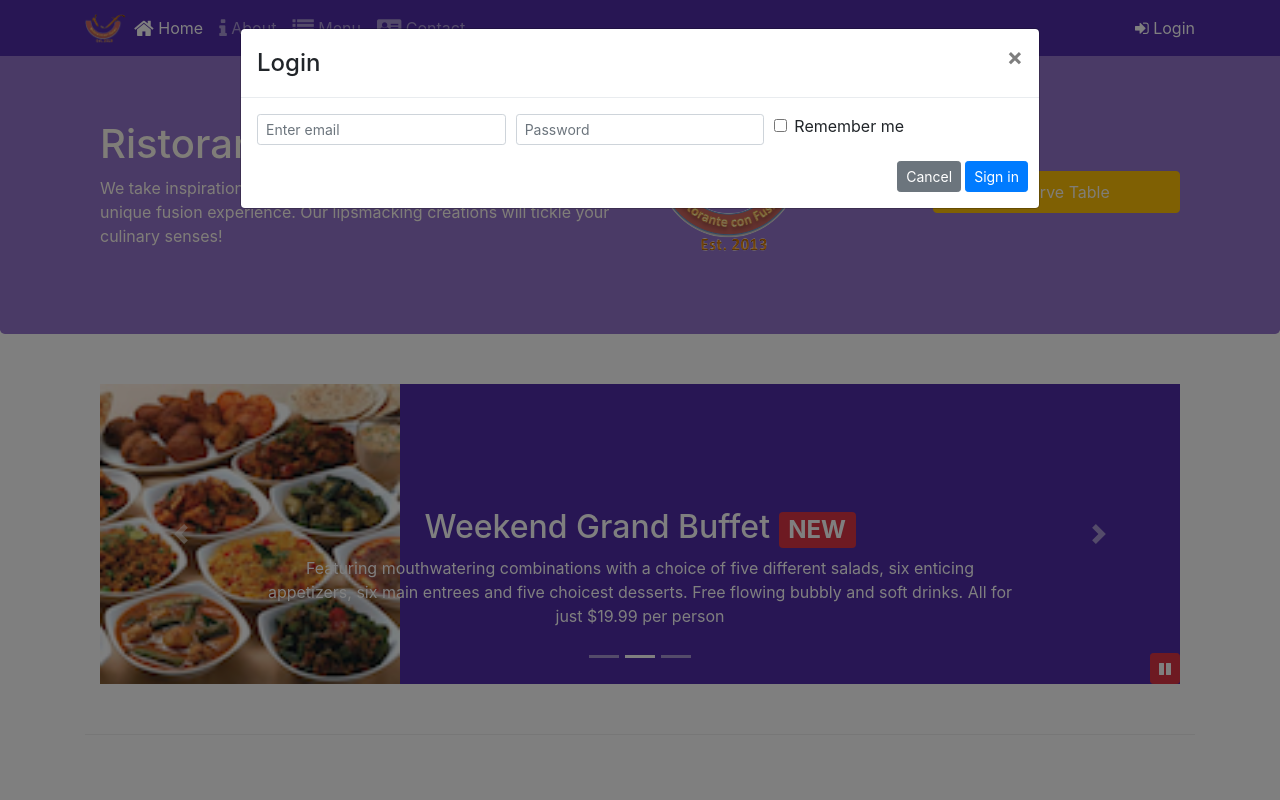
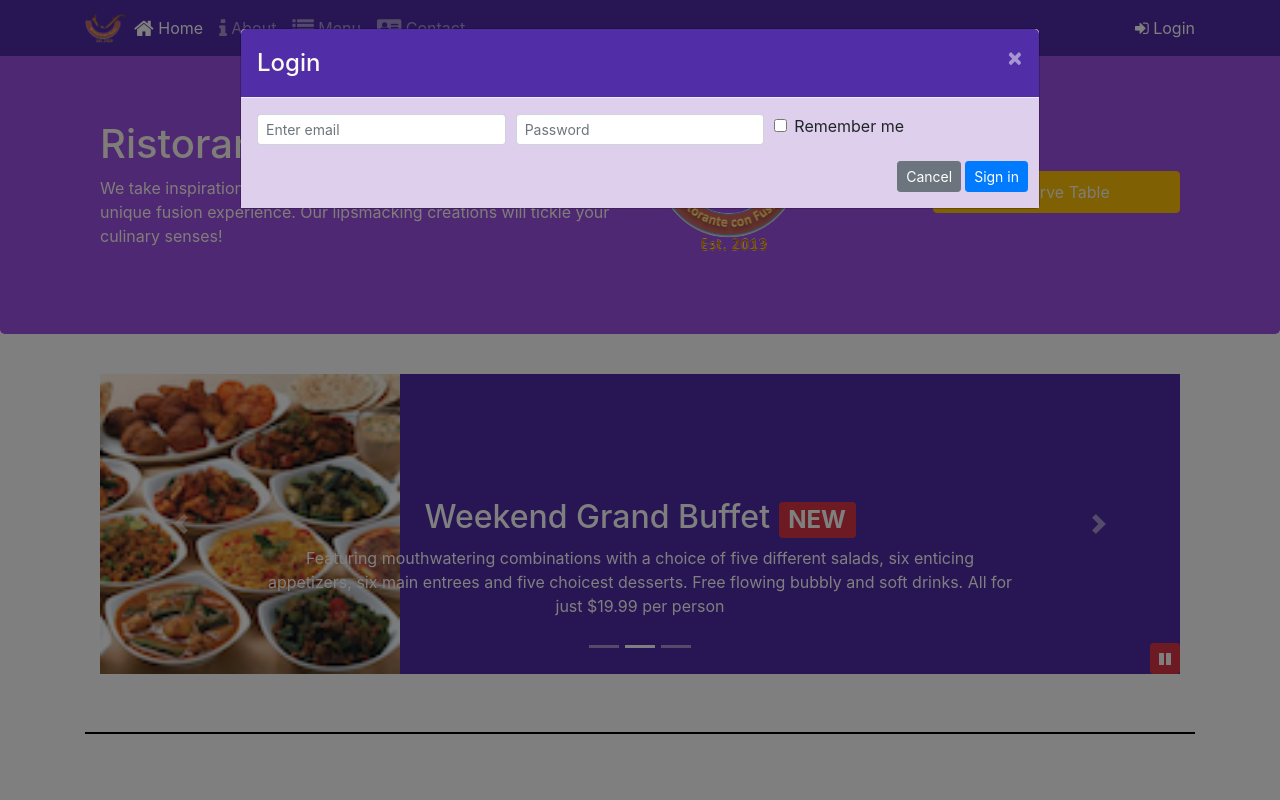
Before and after one commit to av392172/bootstrap, a website: page index.html in a window 1280 px wide. Both pictures are taken after a click on the link "Login". Shown: the top 800 px of the page. Drawn offline with nearby package versions, Linux system fonts and the light colour scheme; files that its build step writes are made by us from their sources.

Commit message:
Complete

```diff
--- a/contactus.html
+++ b/contactus.html
@@ -13,7 +13,7 @@
     <link rel="stylesheet" href="node_modules/bootstrap/dist/css/bootstrap.min.css">
     <link rel="stylesheet" href="node_modules/font-awesome/css/font-awesome.min.css">
     <link rel="stylesheet" href="node_modules/bootstrap-social/bootstrap-social.css">
-    <link href="css/styles.css" rel="stylesheet">
+    <link href="css/styles-old.css" rel="stylesheet">
 </head>
 
 <body>
--- a/css/styles-old.css
+++ b/css/styles-old.css
@@ -57,3 +57,13 @@ body{
     position: absolute;
     z-index: 1;
 }
+.modal-header{
+    background-color: #512DA8;
+    color: floralwhite;
+}
+.modal-body{
+    background-color: rgb(222, 207, 236);
+}
+.close{
+    color: white;
+}
--- a/css/styles.scss
+++ b/css/styles.scss
@@ -74,3 +74,13 @@ body{
     bottom: 0px;
     z-index: 1;
 }
+.modal-header{
+    background-color: $background-dark;
+    color: $lt-gray;
+}
+.modal-body{
+    background-color: $background-pale;
+}
+.close{
+    color: $lt-gray;
+}
--- a/index.html
+++ b/index.html
@@ -11,7 +11,7 @@
     <link rel="stylesheet" href="node_modules/bootstrap/dist/css/bootstrap.min.css">
     <link rel="stylesheet" href="node_modules/font-awesome/css/font-awesome.min.css">
     <link rel="stylesheet" href="node_modules/bootstrap-social/bootstrap-social.css">
-    <link rel="stylesheet" href="css/styles.css">
+    <link rel="stylesheet" href="css/styles-old.css">
     <title>Ristorante Con Fusion</title>
 </head>
 
@@ -35,7 +35,7 @@
                             Contact</a></li>
                 </ul>
                 <span class="navbar-text">
-                    <a data-toggle="modal" data-target="#loginModal">
+                    <a id="loginBtn">
                     <span class="fa fa-sign-in"></span> Login</a>
                 </span>
             </div>
@@ -90,7 +90,7 @@
                     <img src="img/logo.png" class="image-fluid">
                 </div>
                 <div class="col-12 col-sm-3 align-self-center">
-                    <a role="button" class="btn btn-block nav-link btn-warning" data-toggle="modal" data-target="#reserveModal">Reserve Table</a>
+                    <a role="button" class="btn btn-block nav-link btn-warning" id="reserveBtn">Reserve Table</a>
                 </div>
             </div>
         </div>
@@ -182,7 +182,7 @@
                         <div class="carousel-item">
                             <img src="img/alberto.png" alt="alberto" class="d-block img-fluid">
                             <div class="carousel-caption d-none d-md-block">
-                            <h2 class="mt-0">Alberto Somayya</h2>
+                            <h2 class="mt-0">Aditya Verma</h2>
                             <h4>Executive Chef</h4>
                         <p class="d-none d-sm-block">Award winning three-star Michelin chef with wide International experience having worked
                             closely with
@@ -334,6 +334,20 @@
             });
         });
     </script>
+    <script>
+        $(document).ready(function(){
+          $("#reserveBtn").click(function(){
+            $("#reserveModal").modal();
+          });
+        });
+        </script>
+    <script>
+        $(document).ready(function(){
+          $("#loginBtn").click(function(){
+            $("#loginModal").modal();
+          });
+        });
+        </script>
 
 </body>
 
```
Also changed, not shown: img/Ad!tya.jpeg (added).
